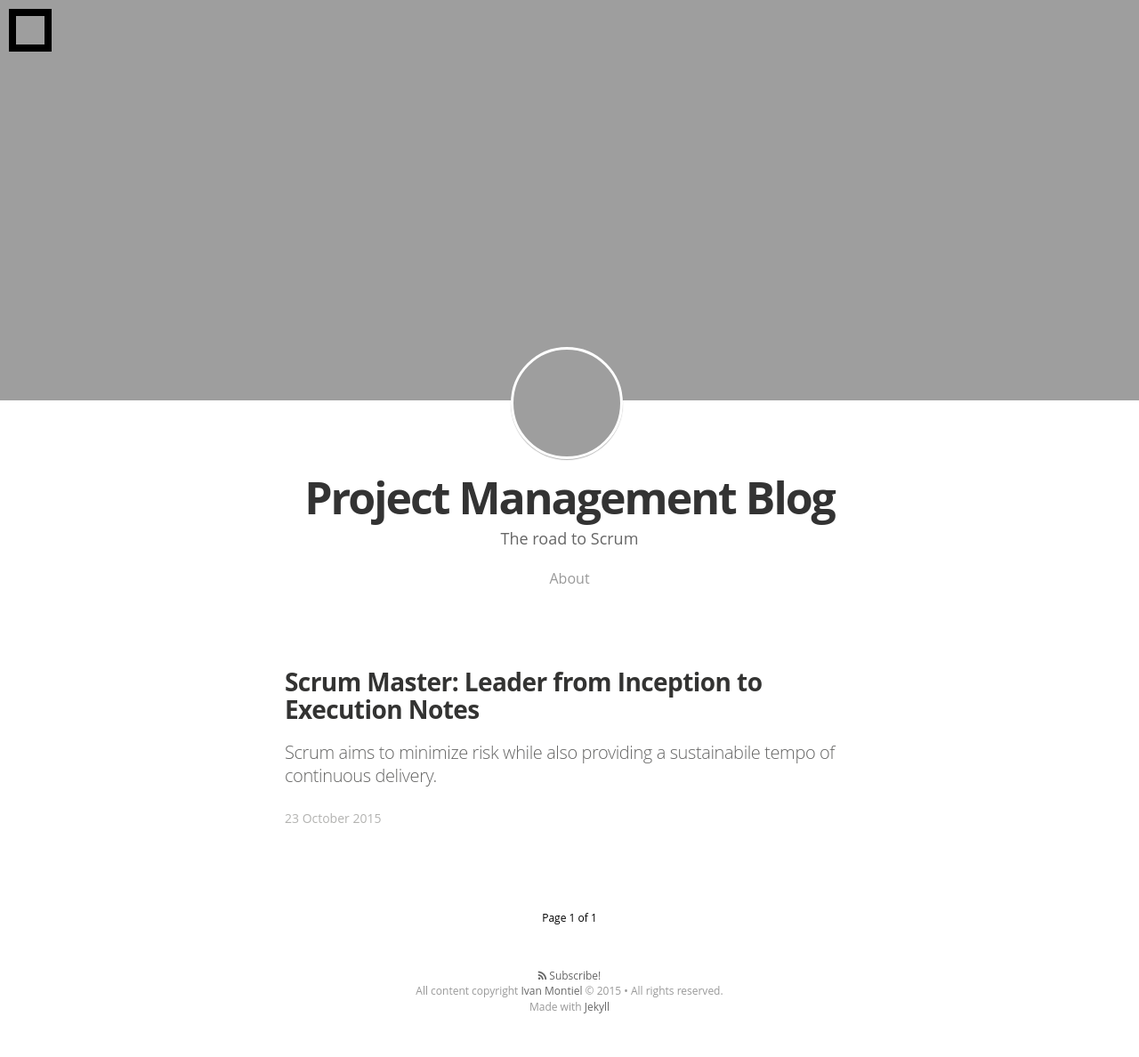
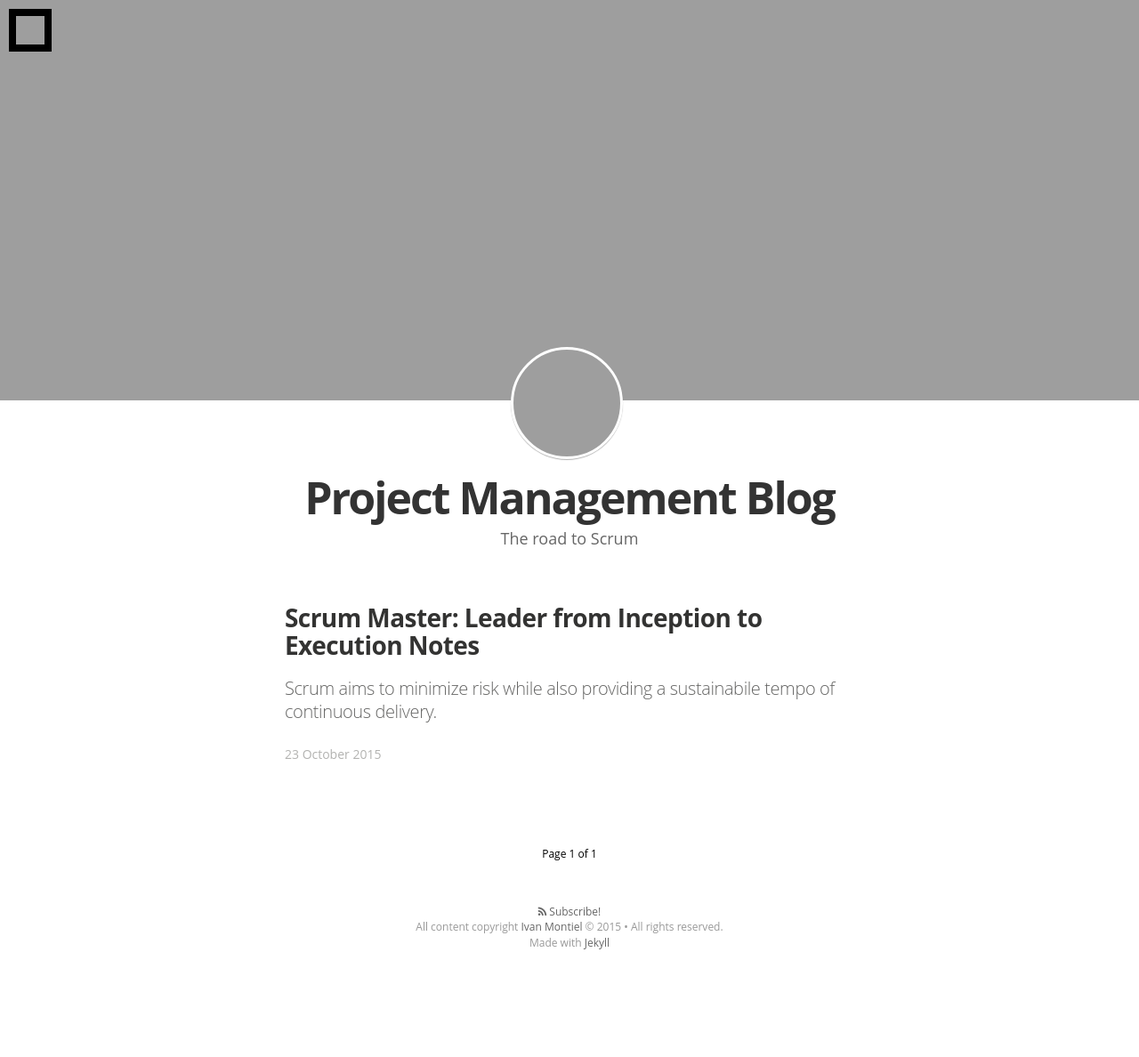
Before and after one commit to idmontie/ProjectManagementBlog, a Jekyll site: the page built from index.html, in a window 1280 px wide. Shown: the whole page at 89% size. Built offline with Jekyll 4.4.1, drawn with Linux system fonts in a browser that asks for light colours; nearby versions of some CDN libraries; some web fonts are replaced; Markdown is read by kramdown in place of the engine named in the settings; the list of posts is cut into pages by our own code; after the commit the page ends 1116 px from its top, so only the background shows below that.

Commit message:
Remove about page

```diff
--- a/index.html
+++ b/index.html
@@ -14,17 +14,7 @@
     {% endif %}
     <h1 class="blog-title">{{ site.title }}</h1>
     <h2 class="blog-description">{{ site.description }}</h2>
-    <div class="custom-links">
-      {% for social in site.social %}
-        {% if social.url %}
-            <a class="icon-{{ social.icon }}" href="{{ social.url }}" {% if social.desc %} title="{{ social.desc }}"{% endif %}">
-              <i class="fa fa-{{ social.icon }}"></i>
-            </a>
-            &nbsp;&nbsp;·&nbsp;&nbsp;
-        {% endif %}
-      {% endfor %}
-      <a href="/about/">About</a>
-    </div>
+
 </header>
 
 
```
Also changed, not shown: about.md (deleted, +0 -17 lines).
